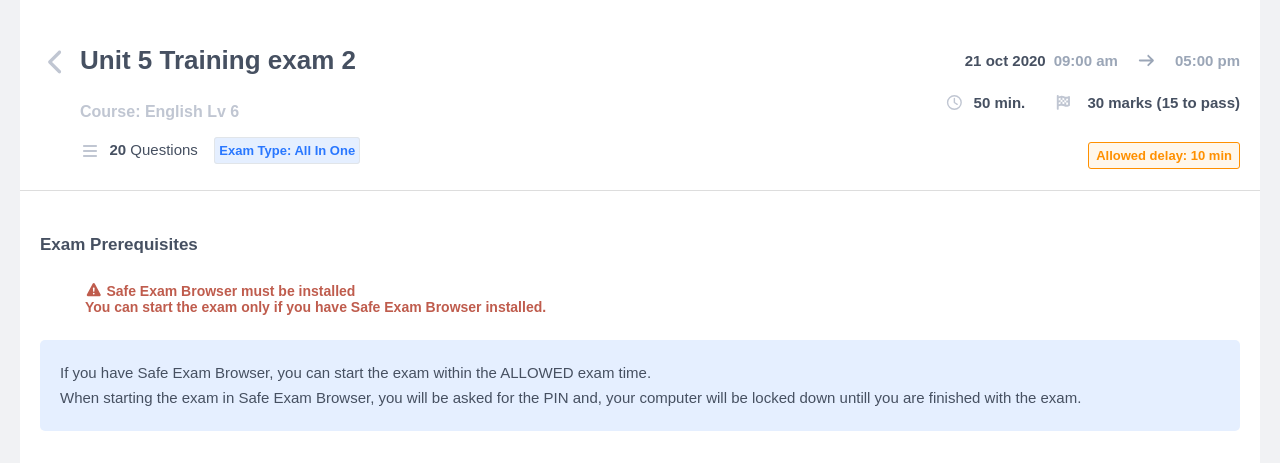
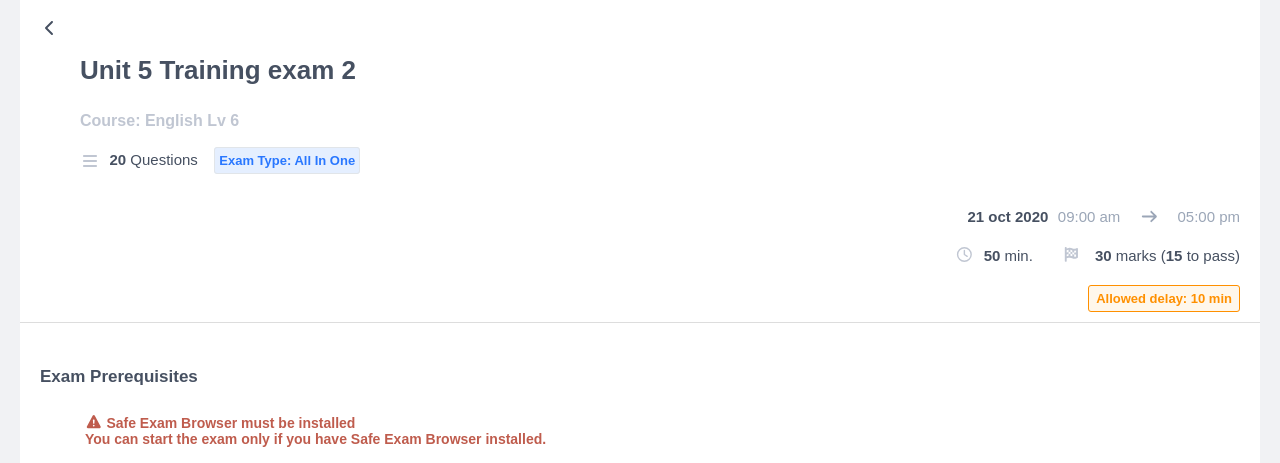
Before and after one commit to diver3011/CUUSTOOM, a plain HTML site: page index.html in a window 1280 px wide. Shown: the part 105-568 px from the top of the page. Drawn offline with Linux system fonts and the light colour scheme.

Commit message:
changed i make

```diff
--- a/index.html
+++ b/index.html
@@ -109,8 +109,12 @@
 			<!-- Start Exam Title -->
 
 			<div class="exam-title">
-					<div class="title-data fl-le">
-						<h3 class="title"><i class="fas fa-chevron-left"></i> Unit 5 Training exam 2</h3>
+
+			<div class="chev">	<i class="fas fa-chevron-left"></i></div>
+
+
+					<div class="title-data">
+						<h1 class="title"> Unit 5 Training exam 2</h1>
 						<h5 class="course-lv">Course: English Lv 6</h5>
 						<p class="exam-type" >
 							<i class="fas fa-bars"></i>
@@ -123,27 +127,26 @@
 
 
 
-					<div class="time-data fl-le">
+					<div class="time-data">
 
-						<h6>
+						<p>
 							<span class="date">21 oct 2020</span>
 							<span class="time"> 09:00 am <i class="fas fa-arrow-right"></i> 05:00 pm</span>
 
-						</h6>
+						</p>
 
-						<h5 class="to-pass">
+						<p class="to-pass">
 							<span class="min"><i class="far fa-clock"></i><strong>50</strong> min.</span>
 
 
 							<span class="marks"><i class="fas fa-flag-checkered"></i>  <strong>30</strong> marks (<strong>15</strong> to pass)</span>
 
-						</h5>
+						</p>
 
 
 						<span class="delay-time">Allowed delay: 10 min</span>
 
 					</div>
-				<div class="clear-fix"></div>
 
 
 
```
